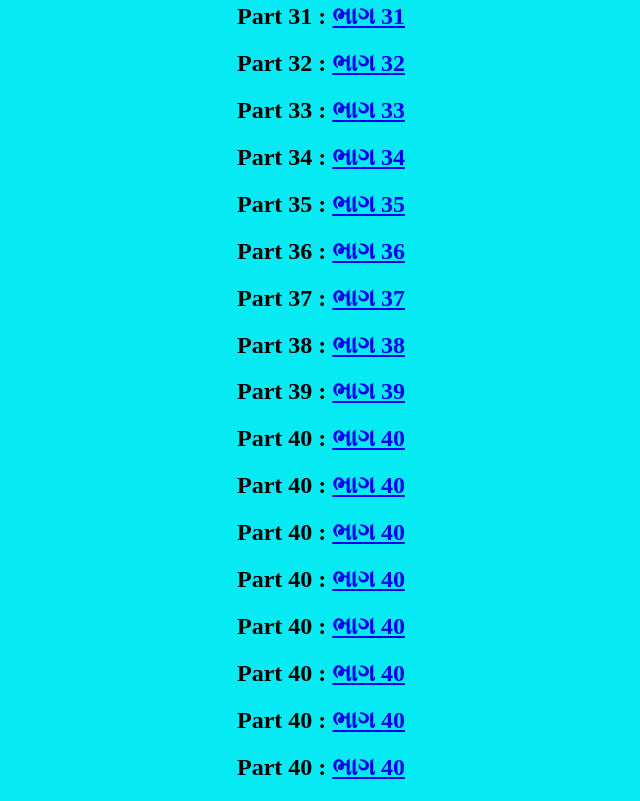
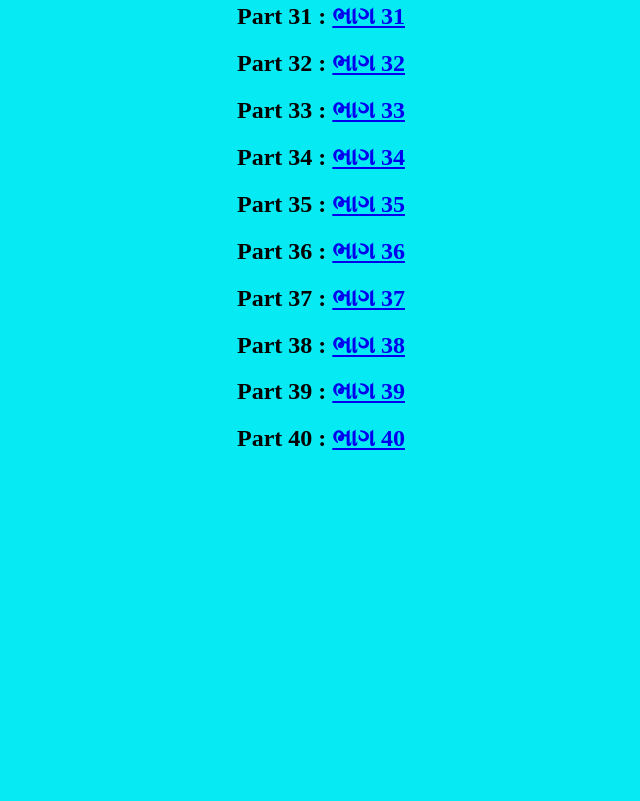
Before and after one commit to meet41/Vasudevanand-Saraswati-Swami-Maharaj-Charitamrut, a plain HTML site: page index.html in a window 1280 px wide. Shown: the part 1924-2725 px from the top of the page, without its empty margins (319-959 px from the left). After the commit the page ends 2396 px from the top, so only its background shows below. Drawn offline with Linux system fonts and the light colour scheme.

Commit message:
Update index.html

```diff
--- a/index.html
+++ b/index.html
@@ -61,14 +61,13 @@
                 <h2>Part 38 : <a href="https://youtu.be/RGtwWxUNFm4" target="_blank">ભાગ 38</a></h2>
                 <h2>Part 39 : <a href="https://youtu.be/77vzkUznxcw" target="_blank">ભાગ 39</a></h2>
                 <h2>Part 40 : <a href="https://youtu.be/6PwZZKor7Y8" target="_blank">ભાગ 40</a></h2>
-
-                <h2>Part 40 : <a href="https://youtu.be/6PwZZKor7Y8" target="_blank">ભાગ 40</a></h2>
-                <h2>Part 40 : <a href="https://youtu.be/6PwZZKor7Y8" target="_blank">ભાગ 40</a></h2>
-                <h2>Part 40 : <a href="https://youtu.be/6PwZZKor7Y8" target="_blank">ભાગ 40</a></h2>
-                <h2>Part 40 : <a href="https://youtu.be/6PwZZKor7Y8" target="_blank">ભાગ 40</a></h2>
-                <h2>Part 40 : <a href="https://youtu.be/6PwZZKor7Y8" target="_blank">ભાગ 40</a></h2>
-                <h2>Part 40 : <a href="https://youtu.be/6PwZZKor7Y8" target="_blank">ભાગ 40</a></h2>
-                <h2>Part 40 : <a href="https://youtu.be/6PwZZKor7Y8" target="_blank">ભાગ 40</a></h2>
+                <!-- <h2>Part 41 : <a href="" target="_blank">ભાગ 41</a></h2>-->
+                <!-- <h2>Part 42 : <a href="" target="_blank">ભાગ 42</a></h2> -->
+                <!-- <h2>Part 43 : <a href="" target="_blank">ભાગ 43</a></h2> -->
+                <!-- <h2>Part 44 : <a href="" target="_blank">ભાગ 44</a></h2> -->
+                <!-- <h2>Part 45 : <a href="" target="_blank">ભાગ 45</a></h2> -->
+                <!-- <h2>Part 46 : <a href="" target="_blank">ભાગ 46</a></h2> -->
+                <!-- <h2>Part 47 : <a href="" target="_blank">ભાગ 47</a></h2> -->
             </div>
         </div>
     </center>
```
